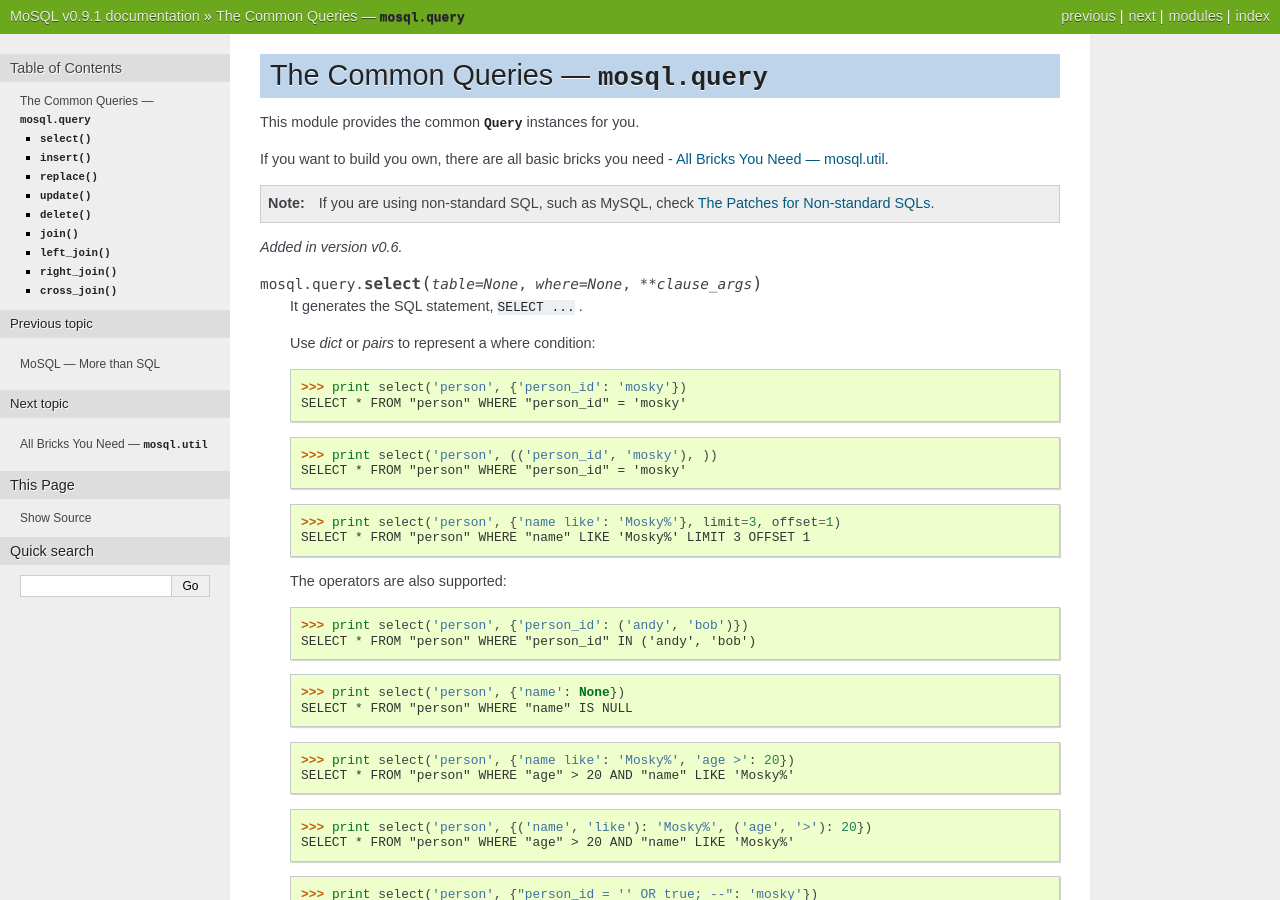
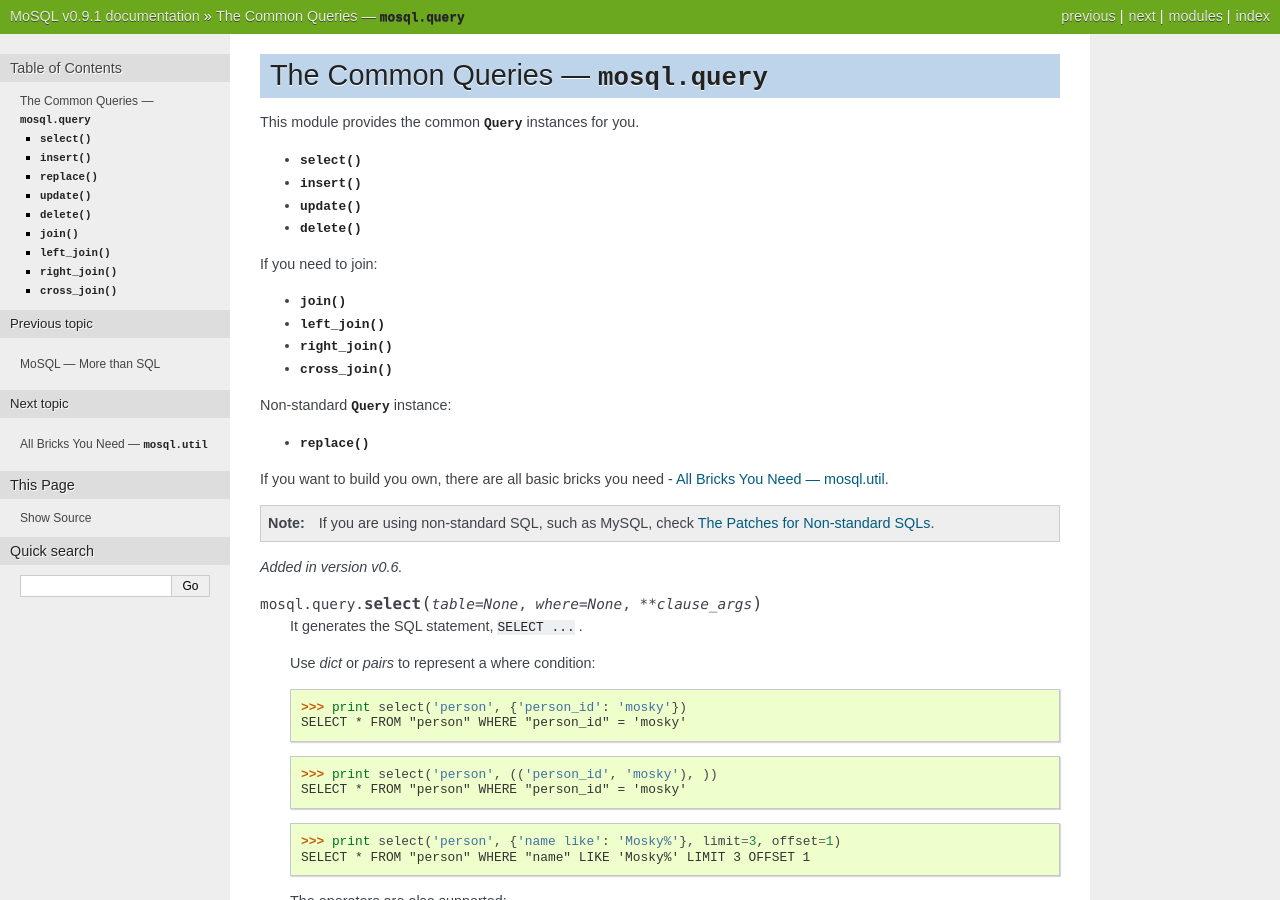
Before and after one commit to moskytw/mosql, a Sphinx documentation site: the page built from docs/query.rst, in a window 1280 px wide and 900 px high. Built offline with Sphinx 7.4.7, drawn with Linux system fonts in a browser that asks for light colours.

Commit message:
added the list of query mod

```diff
--- a/docs/query.rst
+++ b/docs/query.rst
@@ -2,6 +2,22 @@ The Common Queries --- :mod:`mosql.query`
 =========================================
 
 This module provides the common :class:`~mosql.util.Query` instances for you.
+
+- :func:`~mosql.query.select`
+- :func:`~mosql.query.insert`
+- :func:`~mosql.query.update`
+- :func:`~mosql.query.delete`
+
+If you need to join:
+
+- :func:`~mosql.query.join`
+- :func:`~mosql.query.left_join`
+- :func:`~mosql.query.right_join`
+- :func:`~mosql.query.cross_join`
+
+Non-standard :class:`~mosql.util.Query` instance:
+
+- :func:`~mosql.query.replace`
 
 If you want to build you own, there are all basic bricks you need -
 :doc:`/util`.
```
